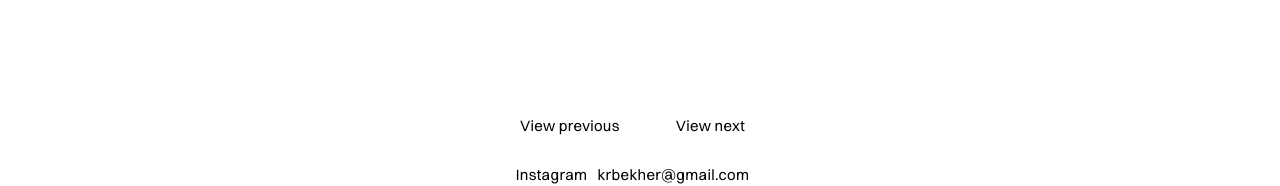
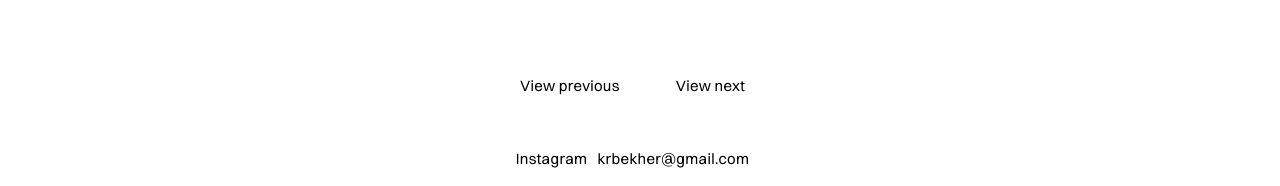
Before and after one commit to kbekher/bekher-photography, a Next.js app: page /collections/noir-et-blanc in a window 1280 px wide. Shown: the part 714-900 px from the top of the page. Built offline with nearby package versions, Linux system fonts and the light colour scheme.

Commit message:
small fixes

```diff
--- a/src/app/layout.tsx
+++ b/src/app/layout.tsx
@@ -51,7 +51,7 @@ const OG_IMAGE_HEIGHT = 1810;
  * half: what the work is, who made it, where she is.
  */
 const SITE_DESCRIPTION =
-  "Film photography by Kristina Bekher, a Ukrainian photographer based in Germany — analogue frames from Ukraine, Switzerland, Italy, the UK and across Europe.";
+  "Analogue photography by Kristina Bekher — a visual archive of places, people, and moments, captured on film.";
 
 /**
  * The publish date, and the only reason it is JSON-LD rather than a `<meta>`
--- a/src/components/AboutContent.tsx
+++ b/src/components/AboutContent.tsx
@@ -22,7 +22,7 @@ const BIO =
   "I grew up in a small town in the Donetsk region of Ukraine, which has been occupied since 2014. I had to leave my hometown when I was 14, and for a few years I felt somewhat lost. " +
   "In 2019, while volunteering in Lithuania, I found analogue photography. It became a way of escaping for a while, but also looking more closely at what was around me and trying to make sense of what I was experiencing. " +
   "Moving to Europe after the full-scale invasion in 2022 brought another shift. A new place meant new subjects and new possibilities, and my photography changed with it. " +
-  "Today, I’m a software developer. And while AI does most of my coding, I still use my brain when I’m behind my analogue cameras.";
+  "By day, I’m a software developer. And while AI does most of my coding, it's still me behind my analogue cameras.";
 
 const DOWNLOAD_LINKS = [
   { label: "Unsplash", href: "https://unsplash.com/@ninjagexly" },
--- a/src/components/CollectionContent.tsx
+++ b/src/components/CollectionContent.tsx
@@ -149,7 +149,7 @@ export default function CollectionContent({
   const { setGridRef, dealDone } = useCollectionDealOut({ enabled: dealEnabled });
 
   return (
-    <div className="flex w-full flex-col items-center">
+    <div className="flex w-full flex-col items-center flex-1">
       <div className="mt-24 flex flex-col items-center gap-8 text-center">
         <Reveal as="h1" className="font-normal" duration={NAME_DURATION} y={NAME_Y}>
           {gallery.name}
@@ -177,7 +177,7 @@ export default function CollectionContent({
       </noscript>
 
       <LightboxProvider photos={photos}>
-        <div ref={setGridRef} className={`mt-48 w-full ${styles.gate}`}>
+        <div ref={setGridRef} className={`mt-48 w-full flex-1 ${styles.gate}`}>
           {/* Two desktop rows / four phone rows — the first screen. See
               OverviewFeed's note on why this is 8 and not 4. */}
           <PhotoGrid photos={photos} priorityCount={8} />
@@ -188,7 +188,7 @@ export default function CollectionContent({
         // Full-width with the buttons pushed to the edges on phone — three
         // pills centred with a gap leaves them clustered in the middle of a
         // narrow screen. From `lg` there is room, so it goes back to centred.
-        className="mt-64 flex w-full flex-wrap items-center justify-between gap-8 lg:justify-center lg:gap-[40px]"
+        className="mt-auto pt-24 mb-24 flex w-full flex-wrap items-center justify-between gap-8 lg:justify-center lg:gap-[40px]"
         startWhen={dealDone}
         duration={BUTTONS_DURATION}
         y={BUTTONS_Y}
--- a/src/components/OverviewFeed.tsx
+++ b/src/components/OverviewFeed.tsx
@@ -89,7 +89,7 @@ export default function OverviewFeed() {
         `opacity: 0` whose escape hatch lives in a DIFFERENT file than the code
         that clears it is a blank-page waiting to happen.
       */}
-      <div ref={gridRef} className="flex w-full flex-col items-center">
+      <div ref={gridRef} className="flex w-full flex-col items-center flex-1">
         <PhotoGrid photos={visible} priorityCount={PRIORITY_COUNT} />
 
         {/* Polite announcement so screen reader users hear the feed grow. */}
@@ -98,7 +98,7 @@ export default function OverviewFeed() {
         </div>
 
         {hasMore ? (
-          <div className="mt-[64px]">
+          <div className="mt-auto pt-24 mb-24">
             <PillButton as="button" onClick={handleViewPrevious}>
               View previous
             </PillButton>
```
